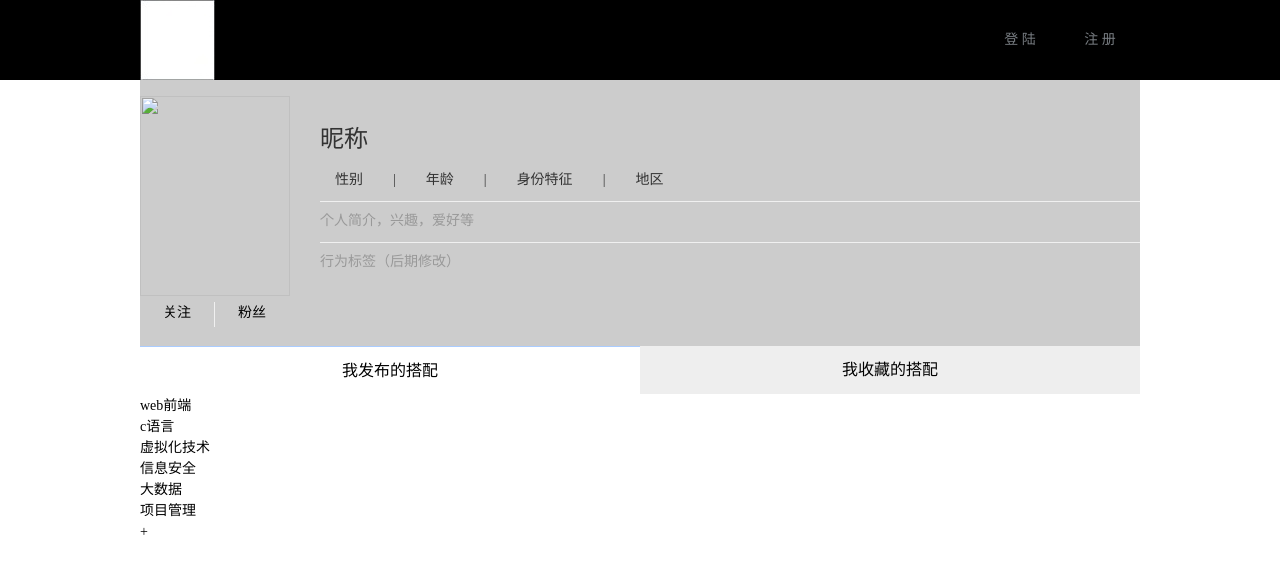
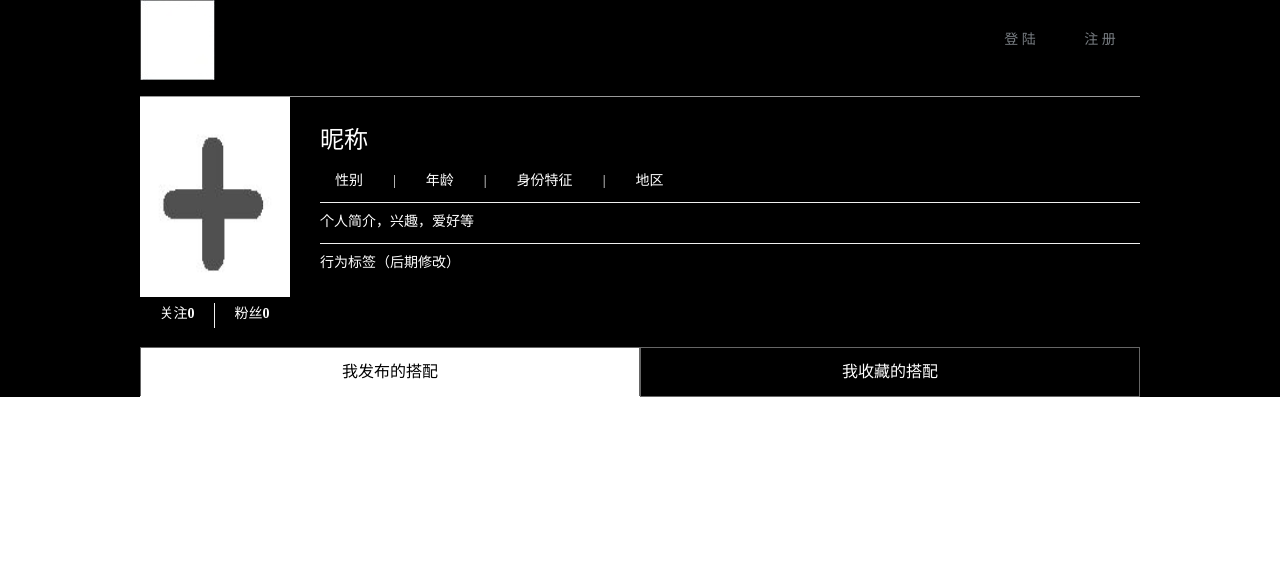
Before and after one commit to rsy210/shareWearBBS, a plain HTML site: page web/person_space.html in a window 1280 px wide. Drawn offline with nearby package versions, Linux system fonts and the light colour scheme.

Commit message:
personspace

```diff
--- a/web/person_space.html
+++ b/web/person_space.html
@@ -34,13 +34,13 @@ $(".myContent > div").eq($(".person_detail_tab li").index(this)).addClass("curre
 			</div>
 		</div>
 
-		<div class="persional_main comWidth">
-     	 <div class="persional_property">
+		<div class="persional_main">
+     	 <div class="persional_property comWidth">
        	 	<div class="person_info_con clearfix">
           	<dl class="person-photo lf">
-                      <dt><a href="javascript:;"><img src="#" class="header"><span class="edit_person_pic"></span></a></dt>
-            <dd class="focus_num">关注<b><a href="#" target="_blank"></a></b></dd>
-            <dd class="fans_num">粉丝<b><a href="#" target="_blank"></a></b></dd>
+                      <dt><a href="javascript:;"><img src="images/person-photo.jpg" class="header"><span class="edit_person_pic"></span></a></dt>
+            <dd class="focus_num">关注<b><a href="#" target="_blank">0</a></b></dd>
+            <dd class="fans_num">粉丝<b><a href="#" target="_blank">0</a></b></dd>
          	 </dl>
           	<dl class="person-info lf">
             <dt class="person-nick-name">
@@ -67,7 +67,7 @@ $(".myContent > div").eq($(".person_detail_tab li").index(this)).addClass("curre
             <div class="mod_field_skill">
               <div class="">
                 <div class="tags clearfix">
-                  <div class="tag" id="3405133"><span>web前端</span><a href="#" class="ok"></a><a href="#" class="del"></a></div><div class="tag" id="3528616"><span>c语言</span><a href="#" class="ok"></a><a href="#" class="del"></a></div><div class="tag recommendTag" id="1218047"><span>虚拟化技术</span><a href="#" class="ok"></a><a href="#" class="del"></a></div><div class="tag recommendTag" id="1218049"><span>信息安全</span><a href="#" class="ok"></a><a href="#" class="del"></a></div><div class="tag recommendTag" id="1218051"><span>大数据</span><a href="#" class="ok"></a><a href="#" class="del"></a></div><div class="tag recommendTag" id="1218053"><span>项目管理</span><a href="#" class="ok"></a><a href="#" class="del"></a></div><div class="tag addTag">+</div>
+
                 </div>
               </div>
             </div>
@@ -81,9 +81,9 @@ $(".myContent > div").eq($(".person_detail_tab li").index(this)).addClass("curre
                 <div class="silder"><i class="active"></i>
                   <div class="wraper">
                     <ul data-bind="menu" class="clearfix">
-                      <li data-bind="menuItem"><em></em><span data-bind="menuText" class="J-menu">全部</span></li>
+                      <li data-bind="menuItem"><em></em><span data-bind="menuText" class="J-menu"></span></li>
 
-                      <li data-bind="menuItem"><em></em><span data-bind="menuText" class="J-menu">博客</span></li>
+                      <li data-bind="menuItem"><em></em><span data-bind="menuText" class="J-menu"></span></li>
                     </ul>
                   </div>
                 </div>
@@ -91,7 +91,7 @@ $(".myContent > div").eq($(".person_detail_tab li").index(this)).addClass("curre
               </div>
               <div class="silder-content">
                 <ul data-bind="list">
-                  <li id="7100733" data-bind="ids"><span class="content"><a href="http://blog.csdn.net/wl110231/article/details/7838043" target="_blank" data-bind="cont">js框架整理</a><em data-bind="tags" class="tags"></em></span><span class="operate"><em data-bind="time" class="time">2015年3月13日</em><span title="编辑" class="edit icon-edit J-edit"></span><span title="删除" class="del icon-trash J-del"></span></span></li>
+                  <li id="7100733" data-bind="ids"></li>
 
                 </ul>
                 <ul class="J-more"></ul>
--- a/web/style/main.css
+++ b/web/style/main.css
@@ -58,8 +58,9 @@ top: 12px;right: 20px;background: url(../images/close_def.jpg);}
 .sign_dialog_input_username,.sign_dialog_input_password,.signup_dialog_input_nickname{width: 300px;height: 40px;padding:1px 5px;}
 
 .about_member_password{padding-top: 10px;}
-.forget_password{color: #F01400;}
-.no_account_number{color: #F01400;padding-top: 5px;}
+.forget_password{color: #900b09;}
+.no_account_number{color: #900b09;padding-top: 5px;}
+.forget_password:hover,.no_account_number:hover{text-decoration:underline;}
 .signin_dialog_subbox,.signup_dialog_subbox{margin: 20px 0px;}
 .signin_dialog_submit,.signup_dialog_submit{width: 100%;height: 48px;line-height: 48px;font-size: 16px;text-align: center;background:#F01400;color: #fff;}
 .sign_mask{
@@ -89,10 +90,7 @@ border-color: #000000;
 /*image_page*/
 .image_page{position: relative;display: block;margin: 40px 0px 0px 0px;}
 .image_box{height:auto;padding: 0px 15px 15px 0px;float: left;}
-.pic_style{padding: 10px;
-border :1px solid  #ccc;
-border-radius: 5px;
-box-shadow: 0 0 5px;}
+.pic_style{padding: 10px;}
 .pic_style img{width:213px;height:auto;}
 
 
@@ -122,22 +120,24 @@ box-shadow: 0 0 5px;}
 
 /*///////////////////////////////////////////////////////////////*/
 /*个人空间person_space*/
-
+.persional_main{background-color: #000;}
 /*个人信息介绍部分*/
-.persional_property{background-color: #ccc;}
+.persional_property{background-color: #000;}
 /*头像粉丝关注*/
+.person_info_con{border-top:1px solid #999;}
 .person-photo{width :150px;height: 250px;}
 .person-photo img{width :150px;height: 200px;}
-.person-photo .focus_num{width :74px;height: 25px;float: left;text-align: center;border-right: 1px solid #f0f0f0;}
-.person-photo .fans_num{width :74px;height: 25px;float: left;text-align: center;}
+.person-photo .focus_num{width :74px;height: 25px;float: left;text-align: center;border-right: 1px solid #f0f0f0;color: #fff;}
+.person-photo .fans_num{width :74px;height: 25px;float: left;text-align: center;color: #fff;}
 .focus_num b a{
 text-decoration: none;
-color: #5A5656;
+color: #fff;
 }
 .fans_num b a{
 text-decoration: none;
-color: #5A5656;
+color: #fff;
 }
+.person-photo a:hover{text-decoration:underline;color: red;}
 /*个人信息*/
 .persional_property .person-info{width :820px;margin: 25px 0px 0px 30px;}
 .persional_property .person-info dt {
@@ -149,14 +149,14 @@ overflow: hidden;
 display: block;
 float: left;
 font-size: 24px;
-color: #333;
+color: #fff;
 font-weight: normal;}
 
 /*性别等个人信息*/
 .person-info  .person-detail {
 overflow: hidden;
 font-size: 16px;
-color: #333;
+color: #fff;
 margin-top: 10px;
 }
 
@@ -169,7 +169,7 @@ padding: 0 15px;
 .person-info .person-sign {
 overflow: hidden;
 font-size: 14px;
-color: #999;
+color: #fff;
 border-top: 1px solid #f0f0f0;
 padding-top: 8px;
 margin-top: 10px;
@@ -187,17 +187,20 @@ margin: 0 auto;
 }
 
 .person_Publish_Collect .person_detail_tab li {
-width: 500px;
+width: 498px;
 line-height: 48px;
 float: left;
+color: #fff;
 text-align: center;
 font-size: 16px;
-background: #eee;
+background: #000;
 margin: 0px;
 padding: 0px;
 cursor: pointer;
+border: 1px solid #666;
 }
-.person_Publish_Collect .person_detail_tab .active{background: #fff;border-top: 1px solid #aaccff;}
+.person_Publish_Collect .person_detail_tab .active{background: #fff;color:#000;border: 1px solid #666;border-bottom:none;}
 /*发布与收藏目录*/
+.myContent{background-color: #fff;}
 .person_Publish_Collect .myContent .current_on{display: block;}
 .person_Publish_Collect .myContent > div {display: none;}
```
Also changed, not shown: web/index.html (+1 -1 lines), web/images/addheadimage.png (added), web/images/person-photo.jpg (added).
